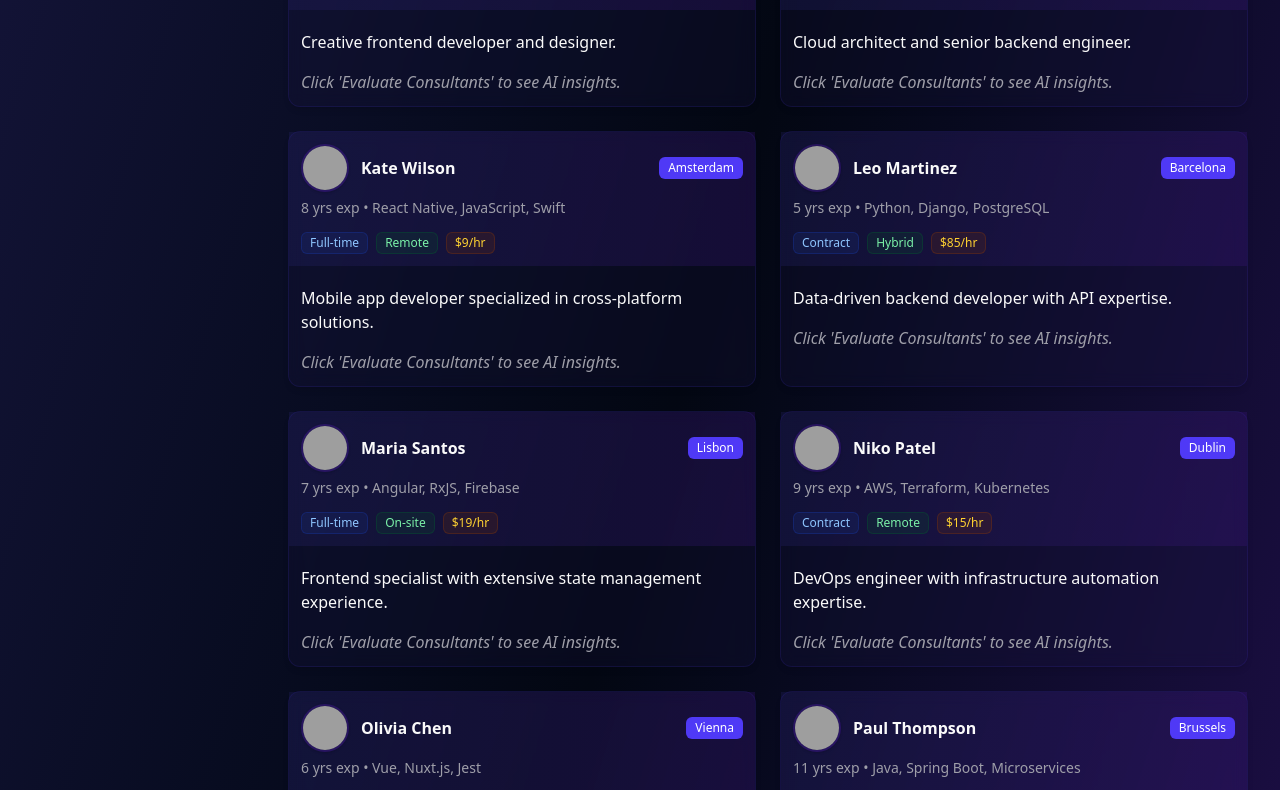
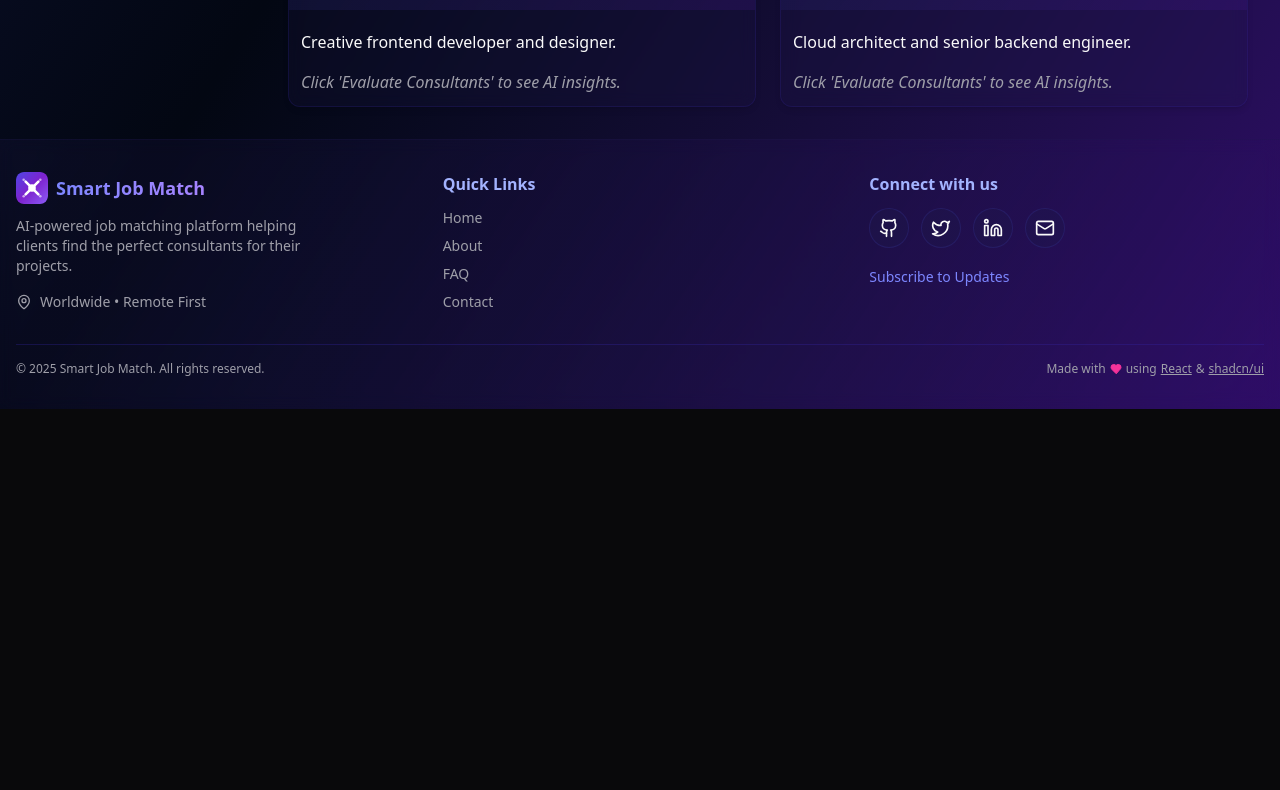
Before and after one commit to BenMukebo/Smart-job-match-web-app, a React (Vite) app: page / in a window 1280 px wide. Shown: the part 1565-2355 px from the top of the page. After the commit the page ends 1974 px from the top, so only its background shows below. Built offline with nearby package versions, Linux system fonts and the light colour scheme; grey boxes are pictures that could not be loaded.

Commit message:
Refactor Home component to optimize consultant filtering with useMemo

```diff
--- a/src/pages/Home/index.tsx
+++ b/src/pages/Home/index.tsx
@@ -1,13 +1,13 @@
 import React, { useMemo } from "react";
 import { useState, useEffect } from "react";
+import { useQueryParamsSync } from "@/hooks/useQueryParamsSync";
 
-import data from "@/api/data.json";
 import mainSummary from "@/config/gemini";
 
+import MainPanel from "@/components/MainPanel";
 import SearchHistory from "@/components/custom/SearchHistory";
+import data from "@/api/data.json";
 import type { ConsultantData, EvaluationData, FilterQuery } from "@/lib/types";
-import MainPanel from "@/components/MainPanel";
-import { useQueryParamsSync } from "@/hooks/useQueryParamsSync";
 
 const Home: React.FC = () => {
   const { searchParams, updateSearchParams } = useQueryParamsSync();
@@ -48,7 +48,9 @@ const Home: React.FC = () => {
 
   const consultants: ConsultantData[] = data;
 
-  const filteredConsultants = consultants.filter((c) => {
+  const filteredConsultants = useMemo(() => {
+    return consultants
+      .filter((c) => {
         const matchLocation = filters.location ? c.location === filters.location : true;
         const matchExperience = filters.experience
           ? c.experience >= Number(filters.experience)
@@ -63,7 +65,9 @@ const Home: React.FC = () => {
         return (
           matchLocation && matchExperience && matchKeyword && matchJobType && matchWorkplace
         );
-  });
+      }).slice(0, 10); // Limit to 10 consultants
+  }, [consultants, filters]);
+
 
   const handleEvaluate = async (desc?: string) => {
     setLoading(true);
```
Lines whose indentation alone changed are shown as unchanged.
